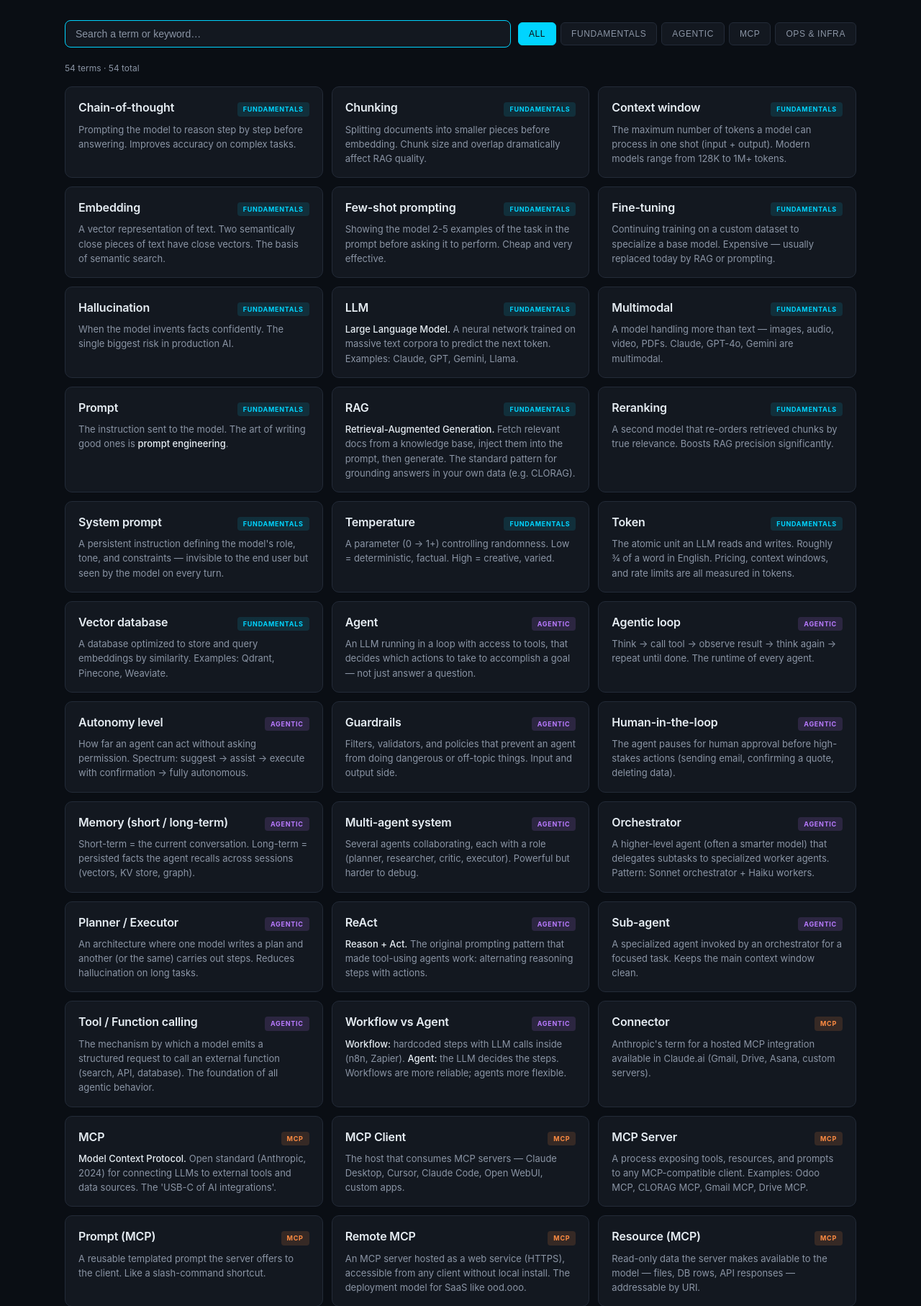
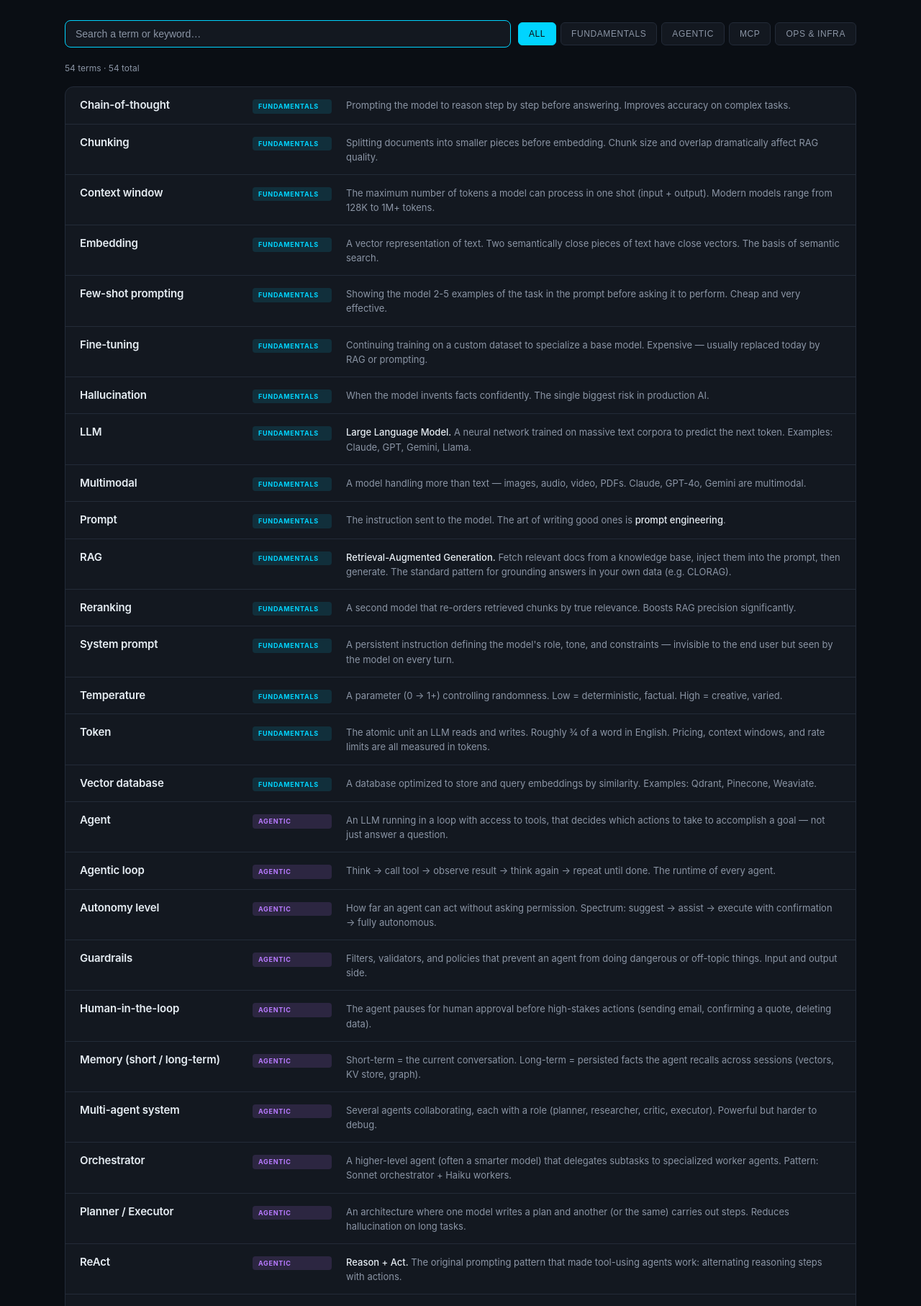
Before and after one commit to AlanOgic/clorag, a Python web app: template src/clorag/web/templates/ai_lexicon.html in a window 1280 px wide. Shown: the part 101-1915 px from the top of the page at 72% size. Run offline with Jinja, Linux system fonts and the light colour scheme; the template is opened without the code that fills it, so the values that code supplies are empty.

Commit message:
feat(public): convert AI Lexicon from card grid to list view
3-column rows (term | tag | definition) with subtle separators inside a
single panel. Reads top-down like a glossary instead of competing for
attention. Collapses to 2 rows on narrow viewports.

```diff
--- a/src/clorag/web/templates/ai_lexicon.html
+++ b/src/clorag/web/templates/ai_lexicon.html
@@ -92,35 +92,36 @@
     font-size: 12px;
     margin-bottom: 16px;
   }
-  .grid {
-    display: grid;
-    grid-template-columns: repeat(auto-fill, minmax(320px, 1fr));
-    gap: 12px;
-  }
-  .card {
+  .list {
     background: var(--panel);
     border: 1px solid var(--border);
-    border-radius: 10px;
-    padding: 16px 18px;
-    transition: all 0.15s;
+    border-radius: 12px;
+    overflow: hidden;
   }
-  .card:hover {
-    background: var(--panel-hover);
-    border-color: #2d3645;
-    transform: translateY(-1px);
+  .row {
+    display: grid;
+    grid-template-columns: minmax(180px, 220px) 110px 1fr;
+    gap: 20px;
+    align-items: baseline;
+    padding: 14px 20px;
+    border-bottom: 1px solid var(--border);
+    transition: background 0.12s;
   }
-  .card-header {
-    display: flex;
-    justify-content: space-between;
-    align-items: baseline;
-    gap: 8px;
-    margin-bottom: 8px;
-  }
+  .row:last-child { border-bottom: none; }
+  .row:hover { background: var(--panel-hover); }
   .term {
-    font-size: 16px;
+    font-size: 15px;
     font-weight: 600;
     color: var(--text);
     letter-spacing: -0.01em;
+    word-break: break-word;
+  }
+  @media (max-width: 720px) {
+    .row {
+      grid-template-columns: 1fr auto;
+      gap: 6px 12px;
+    }
+    .row .definition { grid-column: 1 / -1; }
   }
   .tag {
     font-size: 9px;
@@ -184,7 +185,7 @@
   </div>
 
   <div class="stats" id="stats"></div>
-  <div class="grid" id="grid"></div>
+  <div class="list" id="grid"></div>
   <div class="empty" id="empty" style="display:none;">No term matches your search.</div>
 
   <footer>Cyanview internal reference · maintained by the AI team</footer>
@@ -311,11 +312,9 @@ function render() {
     // Definition contains trusted HTML (<strong>, <code>) authored above — highlight on plain text portions only
     const def = q ? t.def.replace(/(>)([^<]+)(<)/g, (m, a, txt, c) => a + highlight(txt, q) + c) : t.def;
     return `
-      <div class="card">
-        <div class="card-header">
-          <div class="term">${term}</div>
-          <span class="tag" data-cat="${t.cat}">${CAT_LABEL[t.cat]}</span>
-        </div>
+      <div class="row">
+        <div class="term">${term}</div>
+        <span class="tag" data-cat="${t.cat}">${CAT_LABEL[t.cat]}</span>
         <div class="definition">${def}</div>
       </div>
     `;
```
